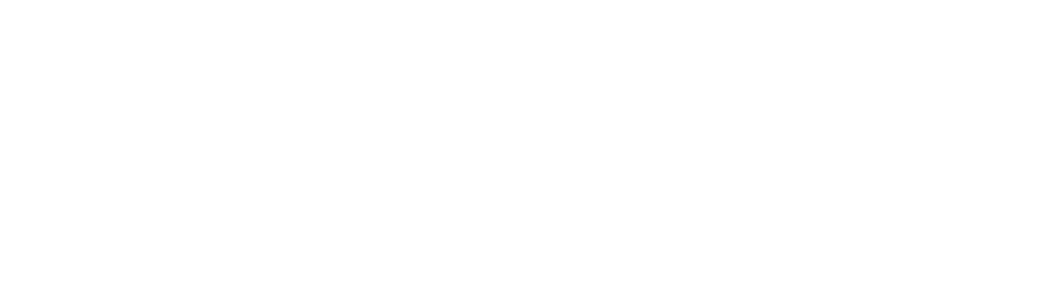
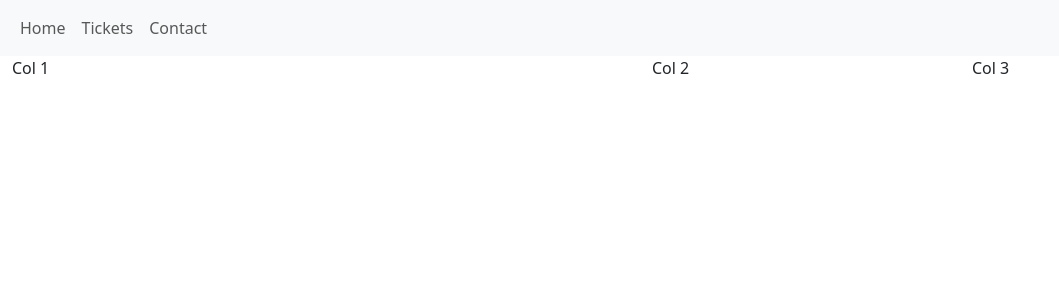
Before and after one commit to BHWeston/digi_TL_webY2_25-26, a PHP site: page / in a window 1280 px wide. Before the commit the part shown is empty. Shown: the top 300 px of the page, without its empty margins (0-1059 px from the left). Run offline with PHP 8.4, Linux system fonts and the light colour scheme.

Commit message:
Updated index page with example structure

```diff
--- a/Projects/RigetZoo/index.php
+++ b/Projects/RigetZoo/index.php
@@ -1 +1,31 @@
 <!-- Introductory page to showcase the zoo and features of this -->
+<!DOCTYPE html>
+<html lang="en">
+<head>
+    <meta charset="UTF-8">
+    <meta name="viewport" content="width=device-width, initial-scale=1.0">
+    <title>Home Page</title>
+    <link href="https://cdn.jsdelivr.net/npm/bootstrap@5.3.8/dist/css/bootstrap.min.css" rel="stylesheet" integrity="sha384-sRIl4kxILFvY47J16cr9ZwB07vP4J8+LH7qKQnuqkuIAvNWLzeN8tE5YBujZqJLB" crossorigin="anonymous">
+</head>
+<body>
+    <nav class="navbar bg-body-tertiary navbar-expand-lg">
+        <div class="container-fluid">
+            <ul class="navbar-nav">
+                <li class="nav-item"><a class="nav-link" href="#">Home</a></li>
+                <li class="nav-item"><a class="nav-link" href="#">Tickets</a></li>
+                <li class="nav-item"><a class="nav-link" href="#">Contact</a></li>
+            </ul>
+        </div>
+    </nav>
+    <section class="container-fluid">
+        <section class="row">
+            <section class="col-6">Col 1</section>
+            <section class="col-3">Col 2</section>
+            <section class="col-3">Col 3</section>
+        </section>
+    </section>
+
+
+<script src="https://cdn.jsdelivr.net/npm/bootstrap@5.3.8/dist/js/bootstrap.bundle.min.js" integrity="sha384-FKyoEForCGlyvwx9Hj09JcYn3nv7wiPVlz7YYwJrWVcXK/BmnVDxM+D2scQbITxI" crossorigin="anonymous"></script>
+</body>
+</html>
```
